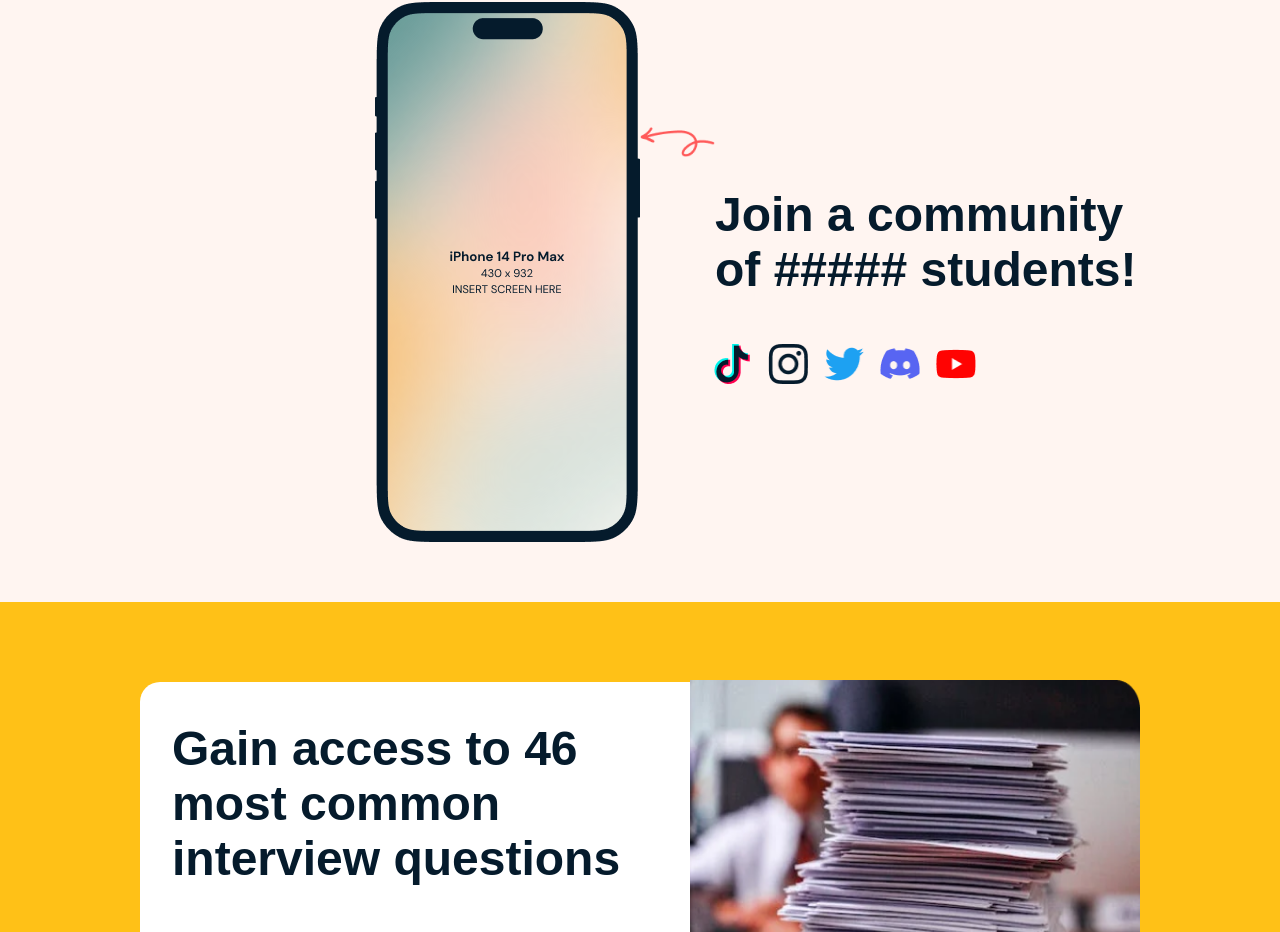
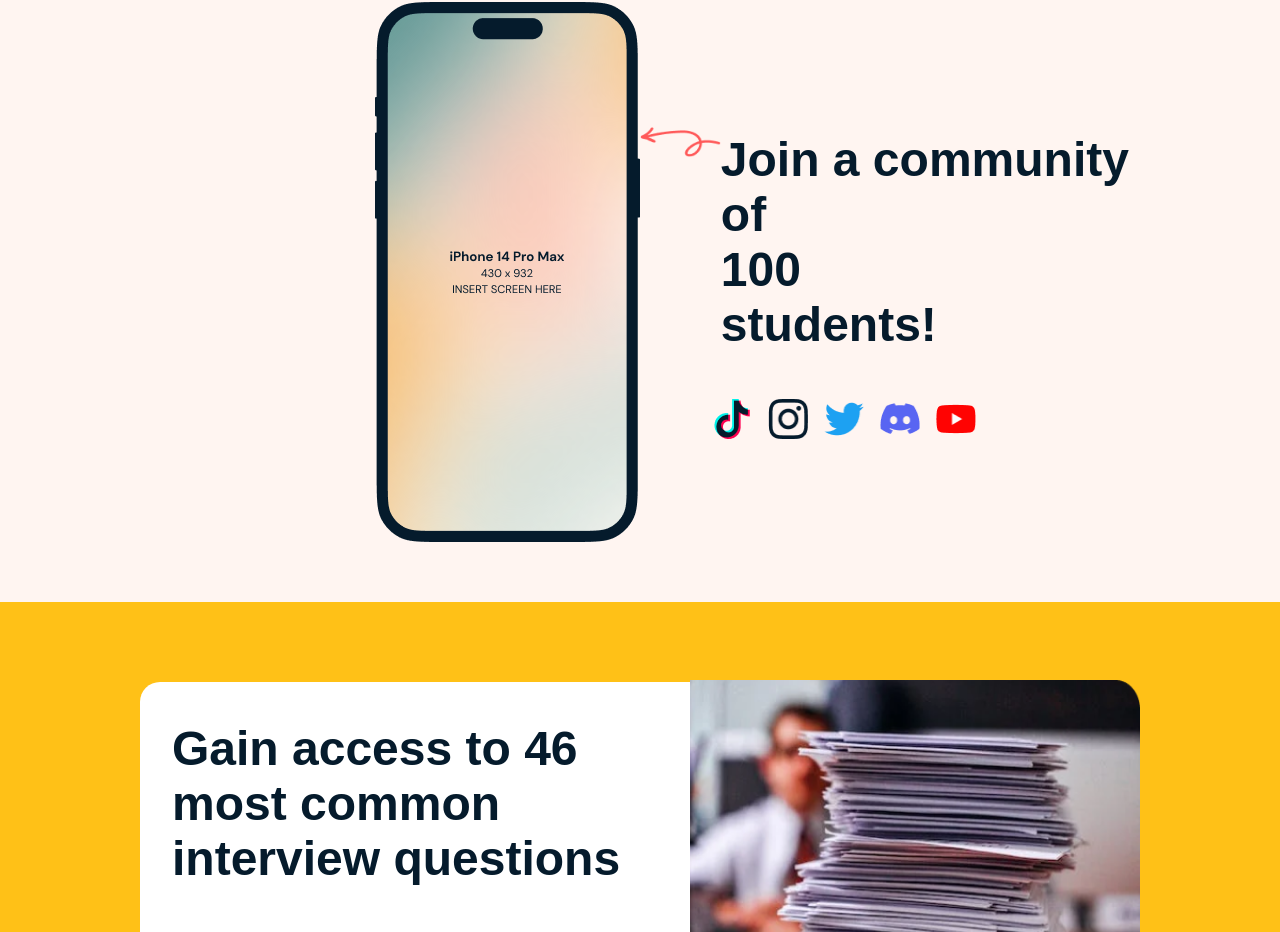
Before and after one commit to ramziosta/collegeIlluminated, a Next.js app: page / in a window 1280 px wide. Shown: the part 3196-4128 px from the top of the page. Built offline with nearby package versions, Linux system fonts and the light colour scheme; no server answers; a web font is replaced by a local one.

Commit message:
counter added

```diff
--- a/package.json
+++ b/package.json
@@ -9,6 +9,7 @@
     "lint": "next lint"
   },
   "dependencies": {
+    "@react-spring/web": "^9.7.2",
     "@types/node": "18.15.11",
     "@types/react": "18.0.35",
     "@types/react-dom": "18.0.11",
@@ -22,6 +23,7 @@
     "postcss": "8.4.21",
     "react": "18.2.0",
     "react-dom": "18.2.0",
+    "react-spring": "^9.7.1",
     "sass": "^1.62.0",
     "tailwindcss": "3.3.1",
     "typescript": "5.0.4"
--- a/pages/index.tsx
+++ b/pages/index.tsx
@@ -9,6 +9,9 @@ import { UploadTaskSnapshot, ref } from 'firebase/storage';
 import { uploadBytesResumable, getDownloadURL } from 'firebase/storage';
 import { UserCredential, signInAnonymously } from 'firebase/auth';
 import { collection, addDoc } from 'firebase/firestore';
+import { useSpring, animated } from '@react-spring/web'
+
+
 export const metadata: Metadata = {
   title: 'college Illuminated',
   description: 'Welcome to college Illuminated where students connects with students to streamline their college admission',
@@ -39,6 +42,20 @@ const Card: FC<CardProps> = ({ data, width, height }) => {
     </div>
   );
 };
+
+const Number = ({ n }) => {
+  const { number } = useSpring({
+    from: {number: 0},
+        to: {number: n},
+        delay: 200,
+        config: { mass: 1, tension: 20, friction: 10 },
+      });
+      return (
+        <animated.div>
+          {number.to((n)=> n.toFixed(0))}
+        </animated.div>
+      );
+}
 
 const Home = () => {
   const [email, setEmail] = useState('');
@@ -190,7 +207,7 @@ const Home = () => {
 
             <div className={styles.socialMediaTextNArrow} >
               <Image src={accentImages[1].image} alt="arrow" className={styles.accentArrow} width={90} height={30} />
-              <h2 >Join a community of ##### students!</h2>
+              <h2 >Join a community of <Number n={100} /> students!</h2>
             </div>
             <div className={styles.iconBlock} >
 
```
Also changed, not shown: 2 other files (tests, documents, lock files or other folders).
